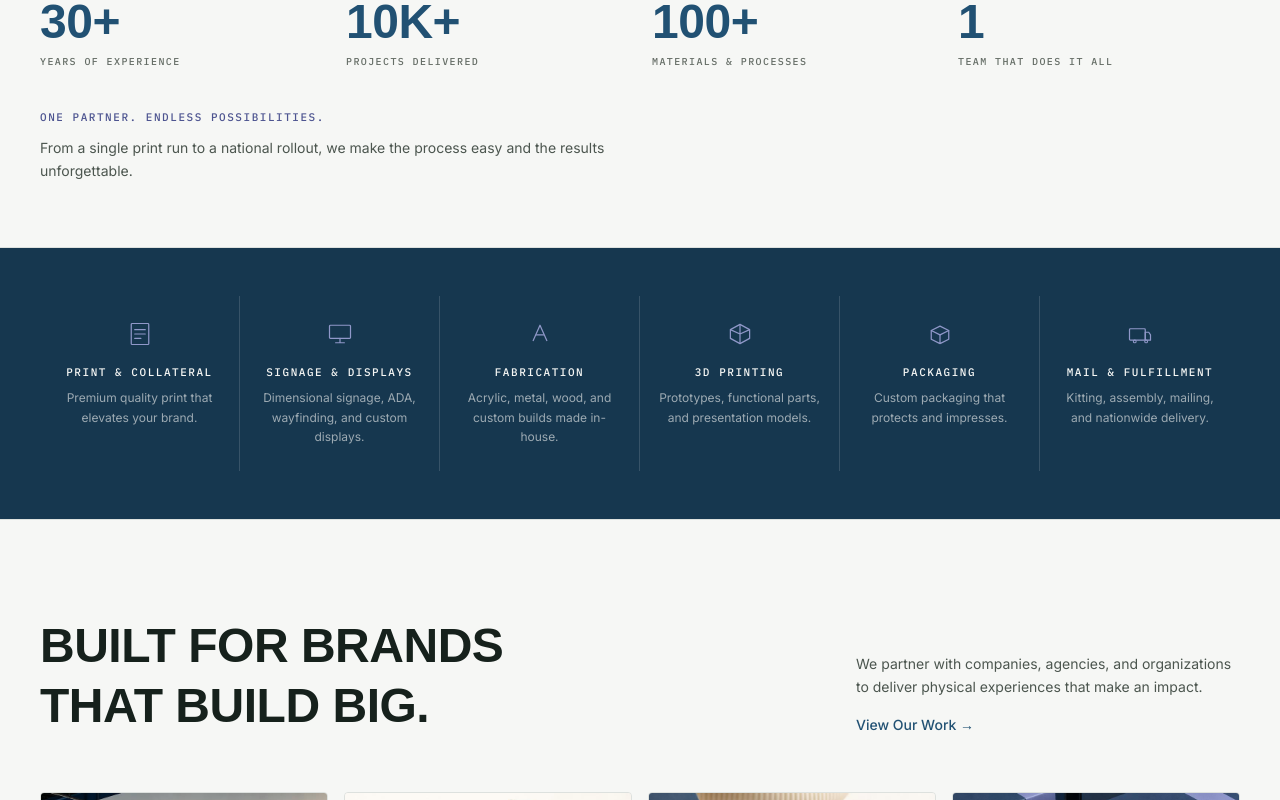
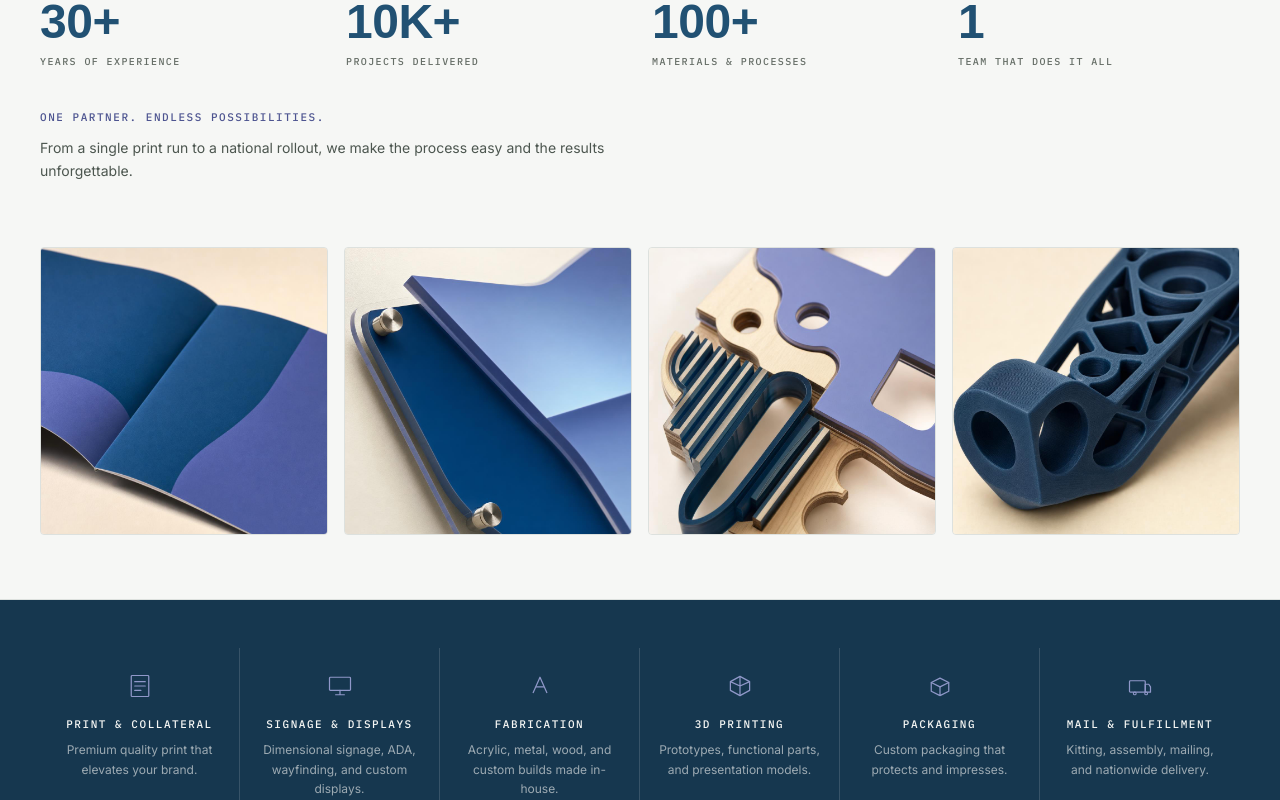
Before and after one commit to Vaylo-Studios/highwell-group, a Next.js app: page / in a window 1280 px wide. Shown: the part 883-1683 px from the top of the page. Built offline with nearby package versions, Linux system fonts and the light colour scheme; a web font is replaced by a local one.

Commit message:
Add materials strip using close-up product photography
Places the four macro material shots under the stats bar to visually
back up the "100+ Materials & Processes" claim.

```diff
--- a/src/app/page.tsx
+++ b/src/app/page.tsx
@@ -1,5 +1,6 @@
 import Hero from "@/components/sections/Hero";
 import StatsBar from "@/components/sections/StatsBar";
+import MaterialsStrip from "@/components/sections/MaterialsStrip";
 import Capabilities from "@/components/sections/Capabilities";
 import Scale from "@/components/sections/Scale";
 import Proof from "@/components/sections/Proof";
@@ -15,6 +16,7 @@ export default function Home() {
     <>
       <Hero />
       <StatsBar />
+      <MaterialsStrip />
       <Capabilities />
       <Proof />
       <Process />
--- /dev/null
+++ b/src/components/sections/MaterialsStrip.tsx
@@ -0,0 +1,35 @@
+import Image from "next/image";
+import Reveal from "@/components/Reveal";
+
+const MATERIALS = [
+  { src: "/images/image-20260818-122752-4e7691-capability-print.jpeg", alt: "Close-up of a folded two-tone printed presentation piece" },
+  { src: "/images/image-20260818-123027-4ae568-capability-signage.jpeg", alt: "Close-up of a mounted acrylic sign edge" },
+  { src: "/images/image-20260818-123255-28ee8e-capability-fabrication.jpeg", alt: "Close-up of layered wood and acrylic fabrication" },
+  { src: "/images/image-20260818-123521-e701ca-capability-3d-printing.jpeg", alt: "Close-up of a lattice-structured 3D-printed part" },
+];
+
+export default function MaterialsStrip() {
+  return (
+    <section className="border-b border-border bg-background">
+      <div className="mx-auto max-w-7xl px-6 pb-16 md:px-10">
+        <div className="grid grid-cols-2 gap-3 md:grid-cols-4 md:gap-4">
+          {MATERIALS.map((m, i) => (
+            <Reveal
+              key={m.src}
+              delay={i * 0.04}
+              className="relative aspect-square overflow-hidden rounded-sm border border-border"
+            >
+              <Image
+                src={m.src}
+                alt={m.alt}
+                fill
+                sizes="(min-width: 768px) 25vw, 50vw"
+                className="object-cover"
+              />
+            </Reveal>
+          ))}
+        </div>
+      </div>
+    </section>
+  );
+}
--- a/src/components/sections/StatsBar.tsx
+++ b/src/components/sections/StatsBar.tsx
@@ -9,7 +9,7 @@ const STATS = [
 
 export default function StatsBar() {
   return (
-    <section className="border-b border-border bg-background">
+    <section className="bg-background">
       <div className="mx-auto max-w-7xl px-6 py-16 md:px-10">
         <Reveal className="grid grid-cols-2 gap-10 md:grid-cols-4 md:gap-6">
           {STATS.map((stat) => (
```
Also changed, not shown: public/images/image-20260818-123747-8d3941-capability-packaging.jpeg (added).
